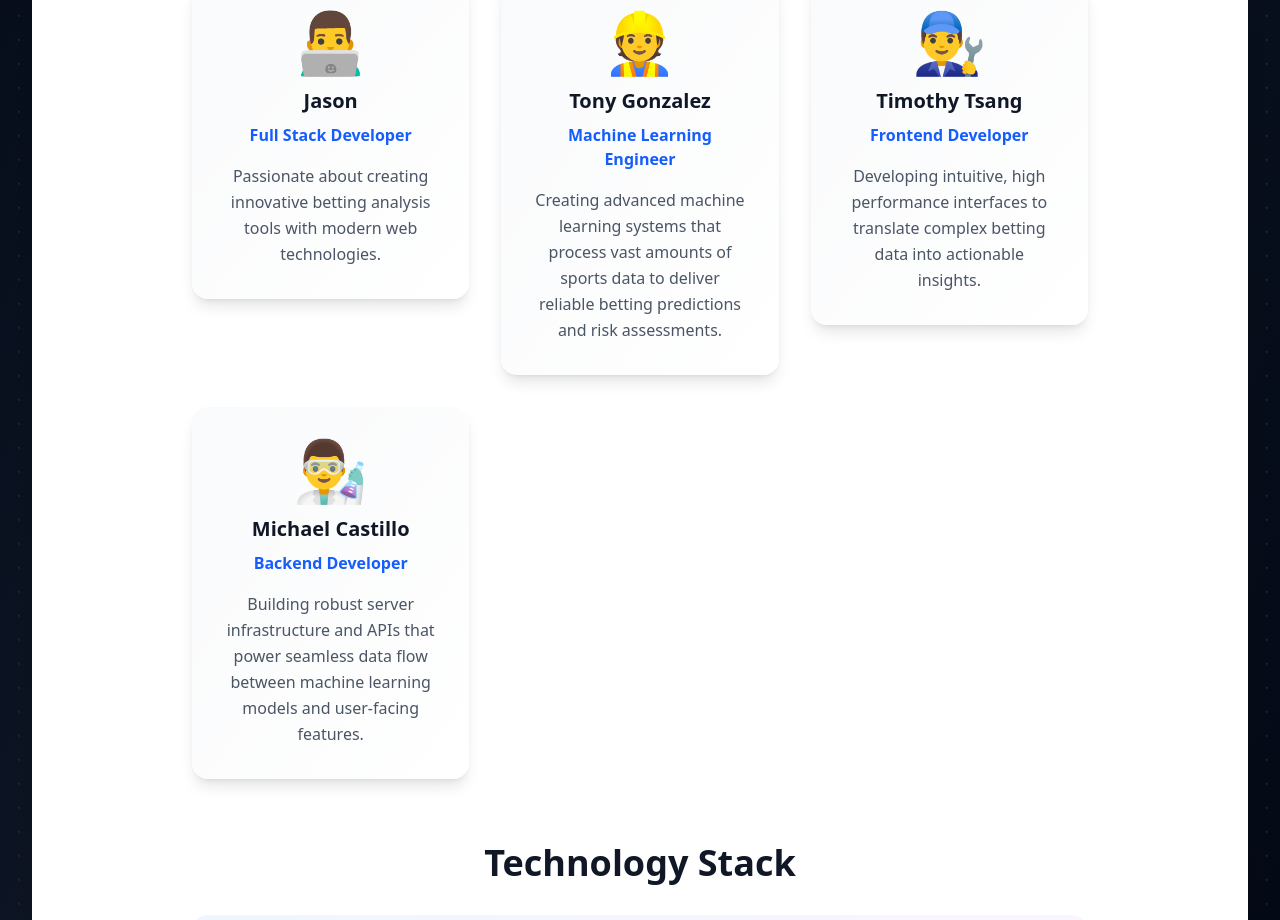
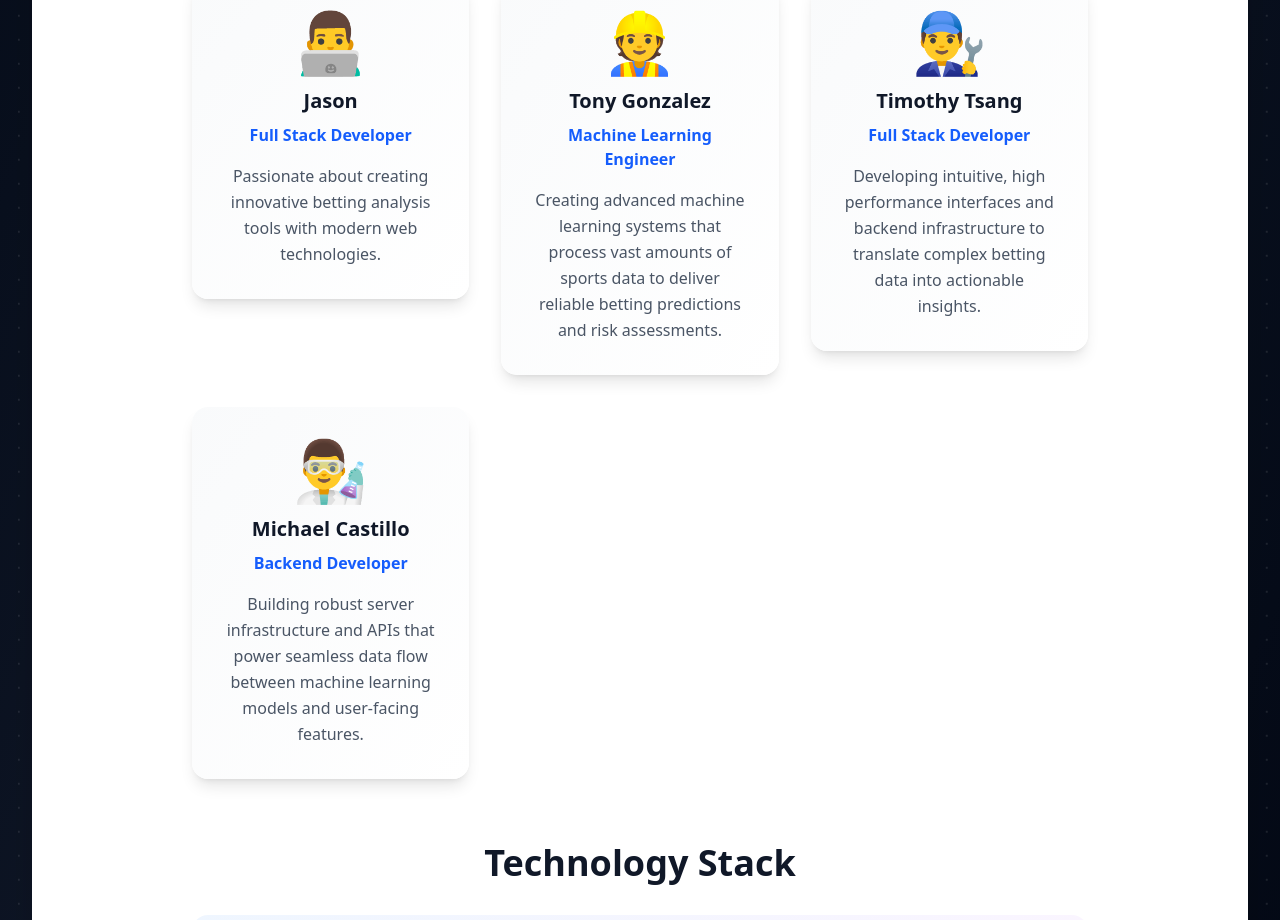
Before and after one commit to F2025-CS4800/hedge-your-bets, a Next.js app in the folder frontend/: page /about in a window 1280 px wide. Shown: the part 1340-2260 px from the top of the page. Built offline with nearby package versions, Linux system fonts and the light colour scheme; no server answers.

Commit message:
update aboutus page

```diff
--- a/frontend/app/about/page.jsx
+++ b/frontend/app/about/page.jsx
@@ -26,9 +26,9 @@ export default function AboutPage() {
 		},
 		{
 			name: "Timothy Tsang",
-			role: "Frontend Developer",
+			role: "Full Stack Developer",
 			description:
-				"Developing intuitive, high performance interfaces to translate complex betting data into actionable insights.",
+				"Developing intuitive, high performance interfaces and backend infrastructure to translate complex betting data into actionable insights.",
 			emoji: "👨‍🔧" ,
 			linkedin: "https://www.linkedin.com/in/timothy-tsang-7b39162b1/"
 		},
```
